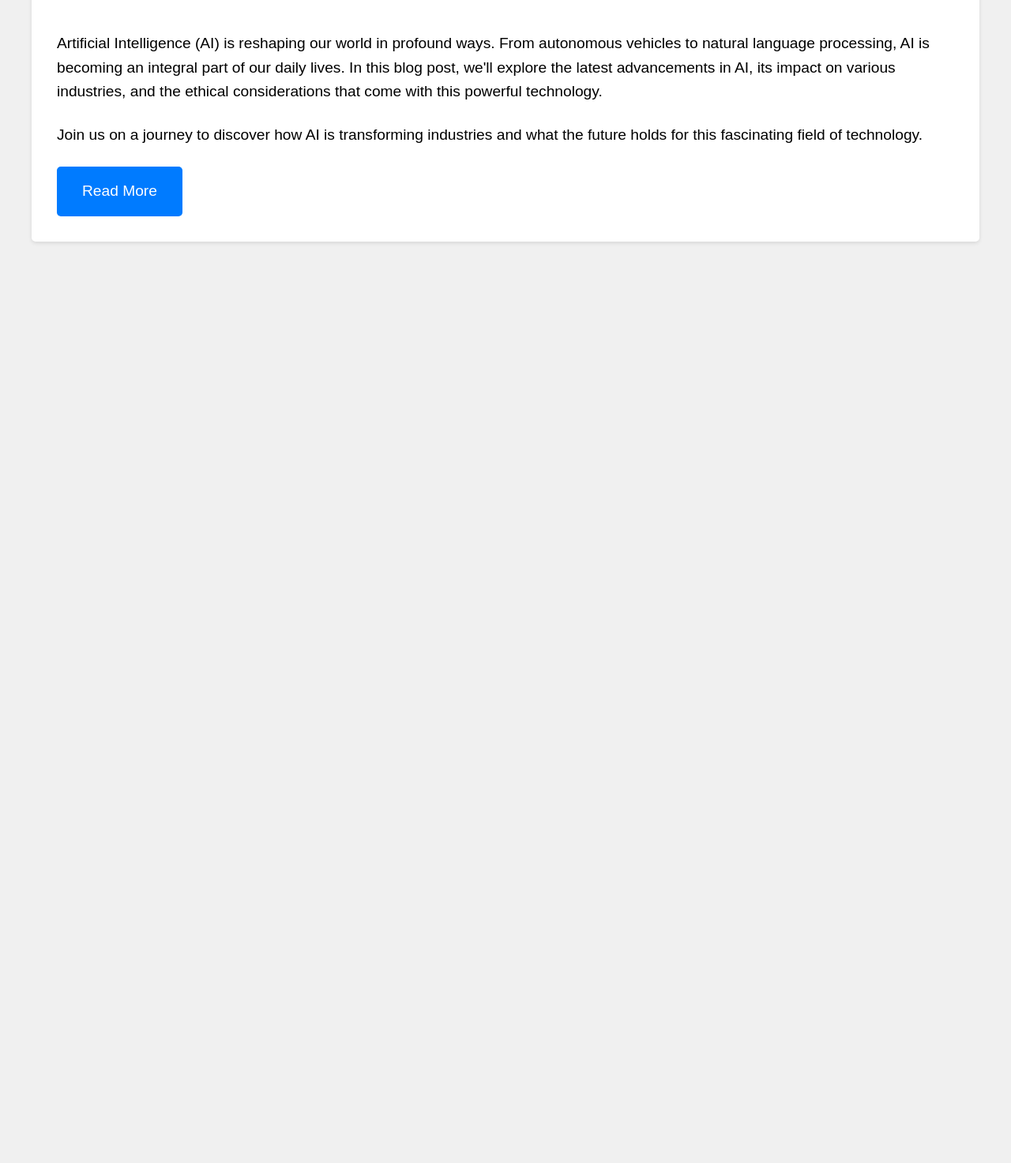
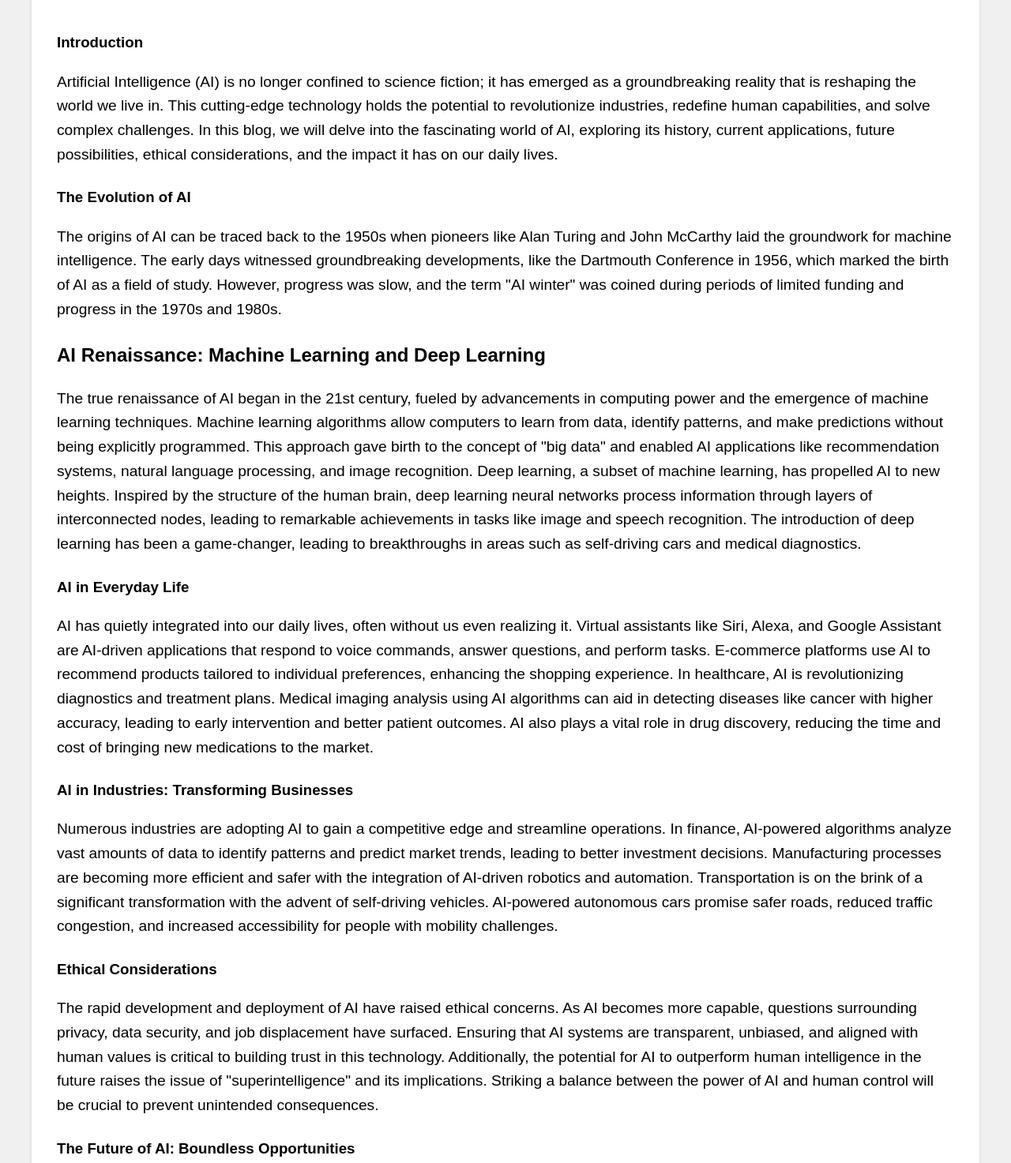
Before and after one commit to Talha899/Talha899.github.io, a plain HTML site: page index.html in a window 1280 px wide. Shown: the part 1056-2529 px from the top of the page at 79% size. Before the commit the page ends 1394 px from the top, so only its background shows below. Drawn offline with Linux system fonts and the light colour scheme.

Commit message:
index.html

```diff
--- a/index.html
+++ b/index.html
@@ -77,17 +77,50 @@
 
     <!-- AI Blog Section -->
     <section class="blog-section">
-      <h2>AI and the Future of Technology</h2>
+      <h2>The Rise of Artificial Intelligence: Transforming Our World</h2>
       <img src="image1.jpg" alt="AI and the Future" class="blog-image">
+      <h3>Introduction</h3>
       <p>
-        Artificial Intelligence (AI) is reshaping our world in profound ways. From autonomous vehicles to natural language processing,
-        AI is becoming an integral part of our daily lives. In this blog post, we'll explore the latest advancements in AI, its impact on various industries,
-        and the ethical considerations that come with this powerful technology.
+       Artificial Intelligence (AI) is no longer confined to science fiction; it has emerged as a groundbreaking reality that is reshaping the world we live in. This cutting-edge technology holds the potential to revolutionize industries, redefine human capabilities, and solve complex challenges. In this blog, we will delve into the fascinating world of AI, exploring its history, current applications, future possibilities, ethical considerations, and the impact it has on our daily lives.
       </p>
+      <h3>The Evolution of AI</h3>
       <p>
-        Join us on a journey to discover how AI is transforming industries and what the future holds for this fascinating field of technology.
+The origins of AI can be traced back to the 1950s when pioneers like Alan Turing and John McCarthy laid the groundwork for machine intelligence. The early days witnessed groundbreaking developments, like the Dartmouth Conference in 1956, which marked the birth of AI as a field of study. However, progress was slow, and the term "AI winter" was coined during periods of limited funding and progress in the 1970s and 1980s.
       </p>
-      <a href="#read-more" class="cta-button">Read More</a>
+      <h2>AI Renaissance: Machine Learning and Deep Learning</h2>
+      <p>
+        The true renaissance of AI began in the 21st century, fueled by advancements in computing power and the emergence of machine learning techniques. Machine learning algorithms allow computers to learn from data, identify patterns, and make predictions without being explicitly programmed. This approach gave birth to the concept of "big data" and enabled AI applications like recommendation systems, natural language processing, and image recognition.
+
+Deep learning, a subset of machine learning, has propelled AI to new heights. Inspired by the structure of the human brain, deep learning neural networks process information through layers of interconnected nodes, leading to remarkable achievements in tasks like image and speech recognition. The introduction of deep learning has been a game-changer, leading to breakthroughs in areas such as self-driving cars and medical diagnostics.
+      </p>
+      <h3>AI in Everyday Life</h3>
+      <p>
+        AI has quietly integrated into our daily lives, often without us even realizing it. Virtual assistants like Siri, Alexa, and Google Assistant are AI-driven applications that respond to voice commands, answer questions, and perform tasks. E-commerce platforms use AI to recommend products tailored to individual preferences, enhancing the shopping experience.
+
+In healthcare, AI is revolutionizing diagnostics and treatment plans. Medical imaging analysis using AI algorithms can aid in detecting diseases like cancer with higher accuracy, leading to early intervention and better patient outcomes. AI also plays a vital role in drug discovery, reducing the time and cost of bringing new medications to the market.
+      </p>
+      <h3> AI in Industries: Transforming Businesses</h3>
+      <p> Numerous industries are adopting AI to gain a competitive edge and streamline operations. In finance, AI-powered algorithms analyze vast amounts of data to identify patterns and predict market trends, leading to better investment decisions. Manufacturing processes are becoming more efficient and safer with the integration of AI-driven robotics and automation.
+
+Transportation is on the brink of a significant transformation with the advent of self-driving vehicles. AI-powered autonomous cars promise safer roads, reduced traffic congestion, and increased accessibility for people with mobility challenges.</p>
+  <h3>Ethical Considerations</h3>
+      <p>The rapid development and deployment of AI have raised ethical concerns. As AI becomes more capable, questions surrounding privacy, data security, and job displacement have surfaced. Ensuring that AI systems are transparent, unbiased, and aligned with human values is critical to building trust in this technology.
+
+Additionally, the potential for AI to outperform human intelligence in the future raises the issue of "superintelligence" and its implications. Striking a balance between the power of AI and human control will be crucial to prevent unintended consequences.</p>
+<h3> The Future of AI: Boundless Opportunities</h3>
+      <p>The future of AI is filled with boundless opportunities and exciting possibilities. AI is expected to continue transforming industries like education, agriculture, and entertainment. Personalized learning experiences driven by AI could revolutionize education, catering to individual learning styles and needs.
+
+AI is also instrumental in addressing global challenges, such as climate change. Advanced AI models can analyze environmental data, predict climate patterns, and propose sustainable solutions. </p>
+  <h3>Conclusion</h3>
+      <p>Artificial Intelligence has come a long way since its inception, and its impact on society will only continue to grow. As AI becomes more integrated into our lives, it is essential to approach its development and deployment with responsibility and ethical consideration. The potential of AI to improve lives, drive innovation, and tackle complex problems is immense, but it requires collaboration between technology experts, policymakers, and the general public to ensure a future where AI serves as a powerful force for good.
+
+As we embark on this journey into the future, let us harness the potential of AI while upholding our commitment to human values and well-being, so that the rise of Artificial Intelligence remains a story of hope, progress, and positive transformation for all of humanity.
+
+
+
+
+
+</p>
     </section>
   </div>
   <!-- You can add more sections and content here -->
```
